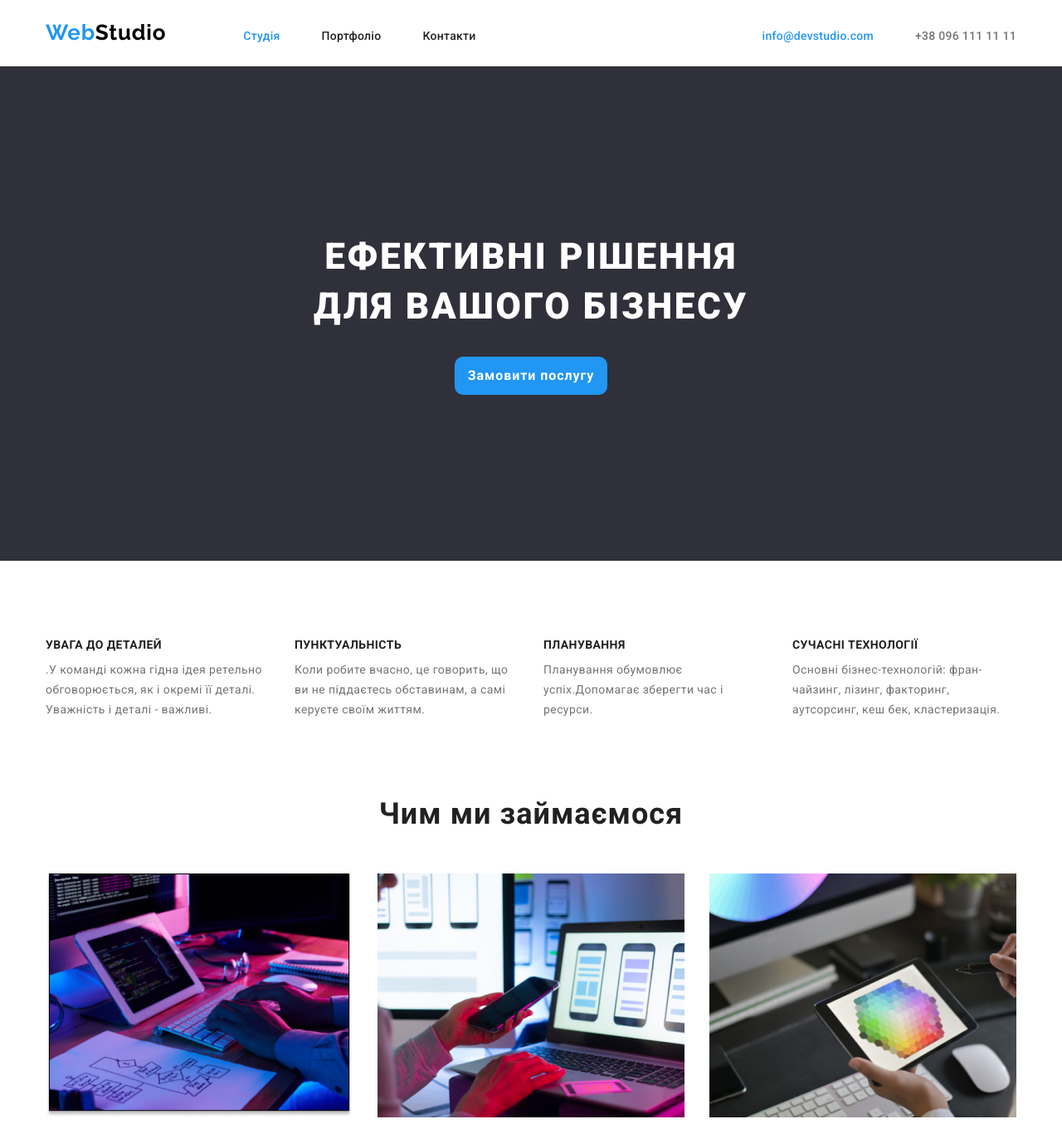
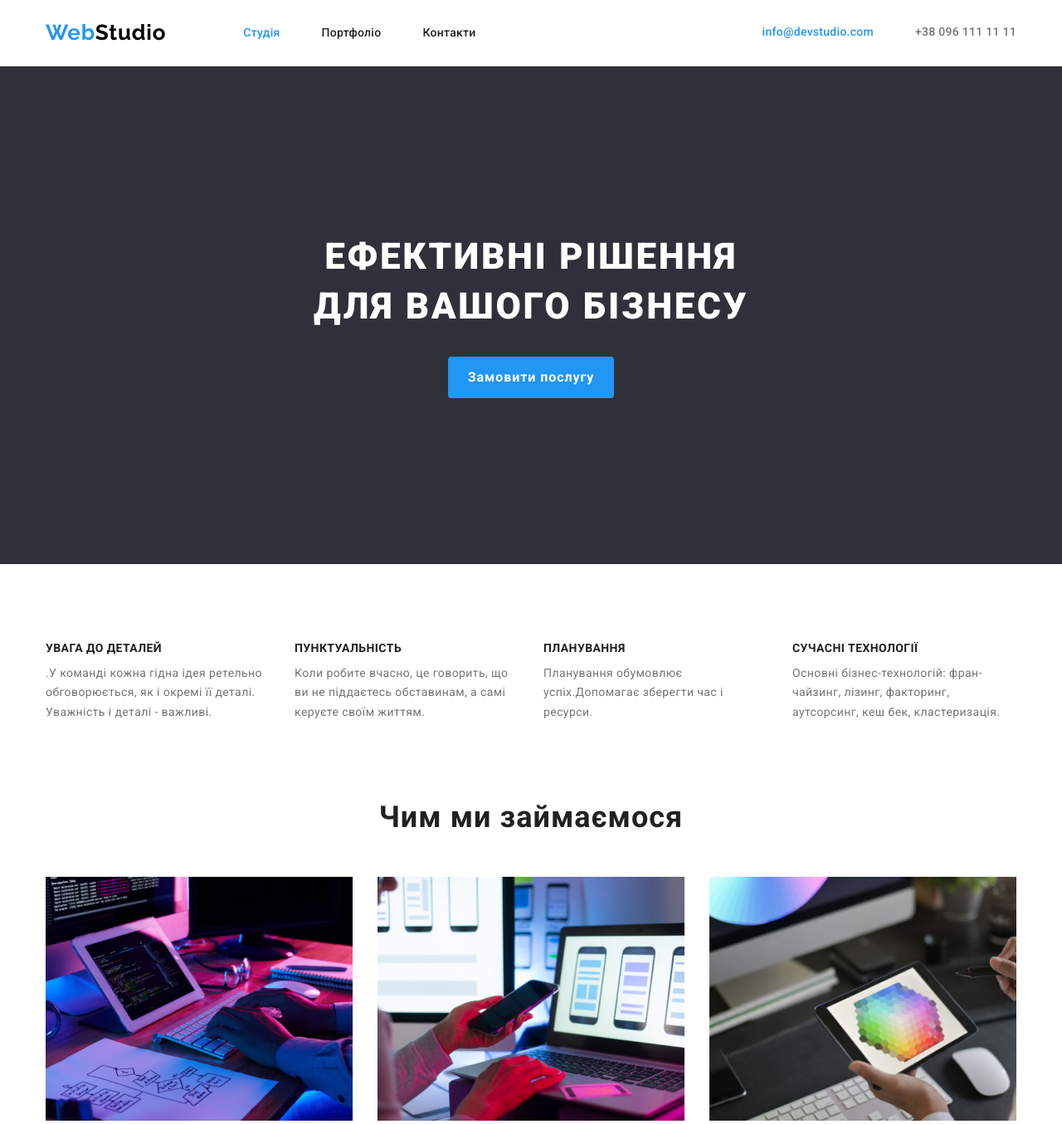
Before and after one commit to MyroslavaUA/goit-markup-hw-03, a plain HTML site: page index.html in a window 1280 px wide. Shown: the top 1355 px of the page at 83% size. Drawn offline with nearby package versions, Linux system fonts and the light colour scheme.

Commit message:
зміни 3.3

```diff
--- a/css/styles.css
+++ b/css/styles.css
@@ -36,7 +36,7 @@ a {
 
 .header .container{
   display: flex;
-  align-items: baseline;
+  align-items: center;
 
 }
 
@@ -130,13 +130,15 @@ li {
     margin: 0 auto;
     display: block;
     border: 0;
-    border-radius: 5px;
     padding: 8px 16px;
     font-size: 16px;
-    border-radius: 10px;
+    border-radius: 4px;
     background-color: #2196f3;
     color: #ffffff;
     margin-top: 30px;
+    width: 200px;
+    height: 50px;
+    font-size: 16px;
 
   }
 
@@ -183,7 +185,7 @@ padding-bottom: 94px;
 
   }
 
-.img {
+img {
   display: block;
 
 }
@@ -218,7 +220,7 @@ padding-bottom: 94px;
     letter-spacing: 0.03em;
     text-align: center;
     padding-top: 94px;
-    padding-bottom: 50px;
+    padding-bottom: 94px;
   }
 
 
@@ -263,7 +265,7 @@ padding-bottom: 94px;
     line-height: 1.71;
     letter-spacing: 0.03em;
     color: #ffffff;
-    padding-top: 20px;
+    margin-top: 20px;
 
 }
 .add{
--- a/index.html
+++ b/index.html
@@ -74,7 +74,7 @@
       <ul class="foto">
         <li>
             <img
-            src="./img/box1.jpg"
+            src="./img/box 1.png"
             alt="лептоп-1"
             width="370"
             height="294"
```
Also changed, not shown: portfolio.html (+1 -1 lines), img/box 1.png (added), img/box1.jpg (deleted), img1/img1.jpg (renamed from img1/port1.jpg).
